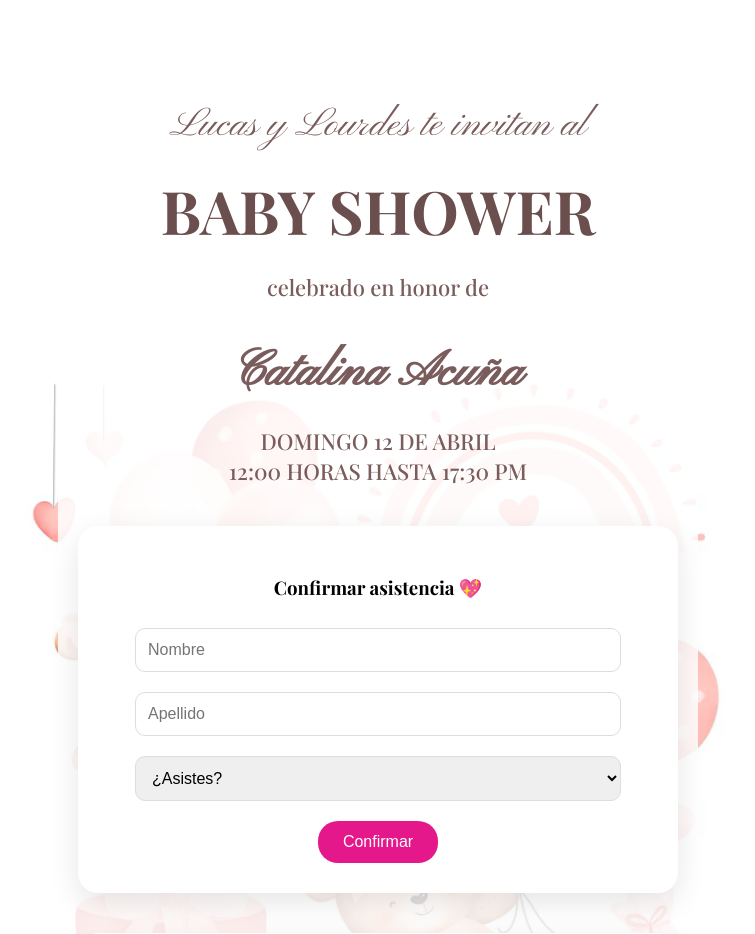
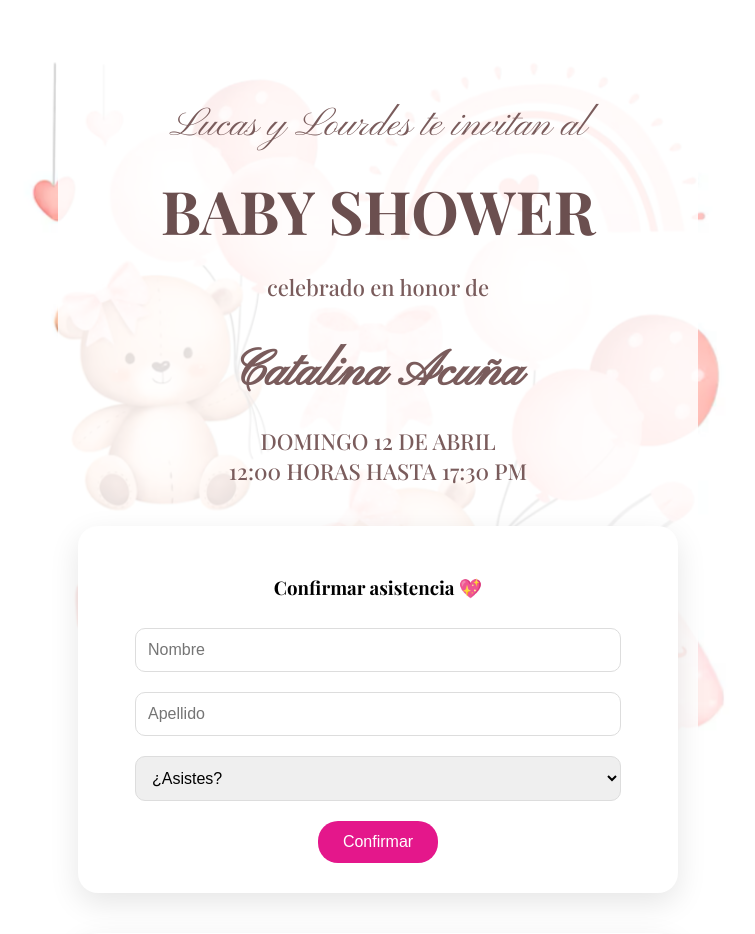
Before and after one commit to ramiroferreyra26-spec/babyshower-catalina, a Flask app: page / in a window 1280 px wide. Shown: the top 934 px of the page, without its empty margins (262-1017 px from the left). Run offline with Flask 3, Linux system fonts and the light colour scheme.

Commit message:
fix fondo celulares definitivo

```diff
--- a/templates/index.html
+++ b/templates/index.html
@@ -14,12 +14,23 @@
            padding: 0;
            font-family: 'Playfair Display', serif;
            text-align: center;
+        }
+
+        /* FONDO CORREGIDO PARA CELULARES */
+        body::before{
+           content:"";
+           position:fixed;
+           top:0;
+           left:0;
+           width:100%;
+           height:100%;
 
            background-image: url("{{ url_for('static', filename='fondodeoso.png') }}");
-           background-size: 60%;
-           background-repeat: no-repeat;
-           background-position: center;
-           background-attachment: scroll;
+           background-size:60%;
+           background-repeat:no-repeat;
+           background-position:center;
+
+           z-index:-1;
         }
 
         .container {
@@ -132,7 +143,7 @@
         /* 📱 Ajuste para celulares (solo fondo) */
 
         @media (max-width:480px){
-            body{
+            body::before{
                 background-size:90%;
             }
         }
```
